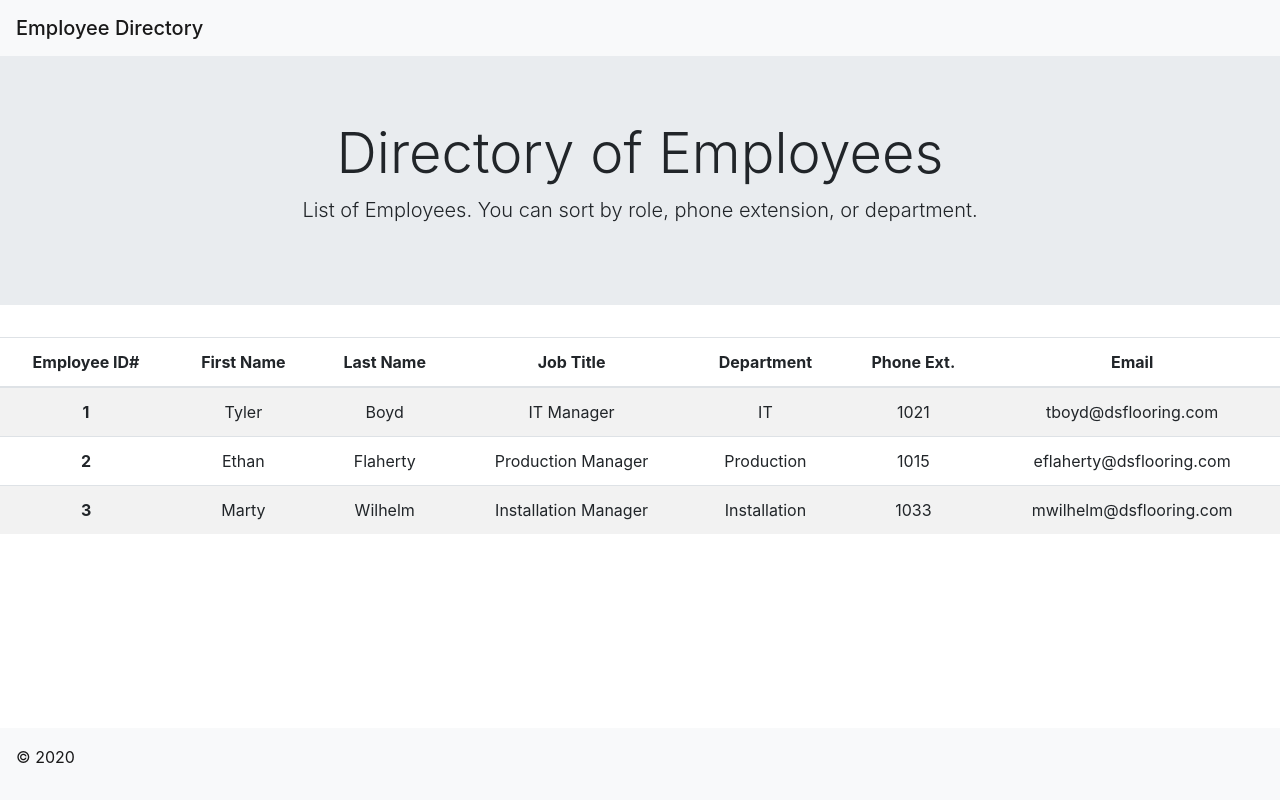
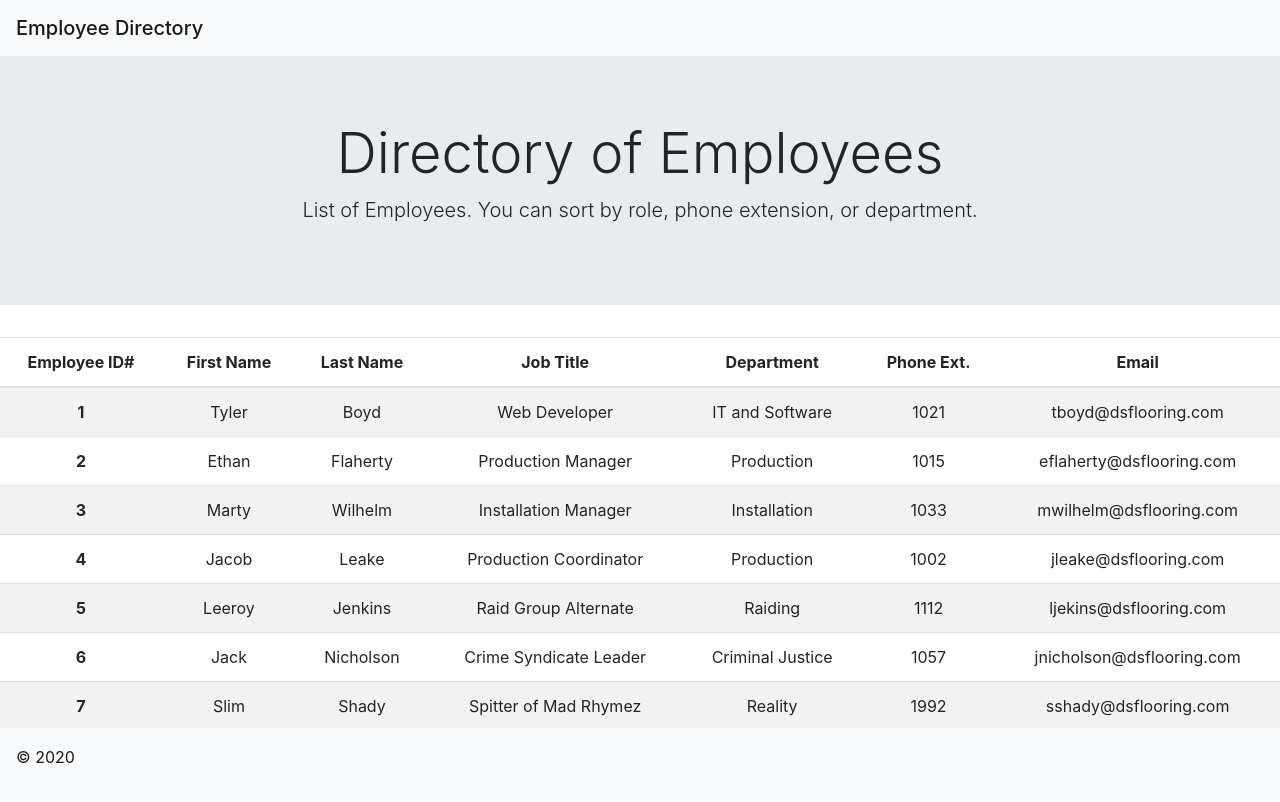
Before and after one commit to tboyd4/employee-dir, a React (Create React App) app: page / in a window 1280 px wide. Shown: the top 802 px of the page. Built offline with nearby package versions, Linux system fonts and the light colour scheme.

Commit message:
brings in data from json, loops over and displays in rows on table

```diff
--- a/src/components/DirectoryTable.js
+++ b/src/components/DirectoryTable.js
@@ -3,6 +3,9 @@ import React from "react";
 function DirectoryTable(props) {
   // bring in employee data as props here.
   // will loop through employee data and display below
+
+  let arrayOfEmployees = props.employeeData.employees
+  console.log(arrayOfEmployees);
   return (
     <table className="table table-striped">
       <thead>
@@ -17,33 +20,17 @@ function DirectoryTable(props) {
         </tr>
       </thead>
       <tbody>
-        <tr>
-          <th scope="row">1</th>
-          <td>Tyler</td>
-          <td>Boyd</td>
-          <td>IT Manager</td>
-          <td>IT</td>
-          <td>1021</td>
-          <td>tboyd@dsflooring.com</td>
-        </tr>
-        <tr>
-          <th scope="row">2</th>
-          <td>Ethan</td>
-          <td>Flaherty</td>
-          <td>Production Manager</td>
-          <td>Production</td>
-          <td>1015</td>
-          <td>eflaherty@dsflooring.com</td>
-        </tr>
-        <tr>
-          <th scope="row">3</th>
-          <td>Marty</td>
-          <td>Wilhelm</td>
-          <td>Installation Manager</td>
-          <td>Installation</td>
-          <td>1033</td>
-          <td>mwilhelm@dsflooring.com</td>
-        </tr>
+      {arrayOfEmployees.map(employee => (
+          <tr>
+            <th scope="row">{employee.id}</th>
+            <td>{employee.firstName}</td>
+            <td>{employee.lastName}</td>
+            <td>{employee.jobTitle}</td>
+            <td>{employee.department}</td>
+            <td>{employee.phoneExt}</td>
+            <td>{employee.email}</td>
+          </tr>
+        ))}
       </tbody>
     </table>
   );
--- a/src/components/FootNav.js
+++ b/src/components/FootNav.js
@@ -1,8 +1,10 @@
 import React from "react";
+import './css/FootNav.css';
+
 
 function FootNav() {
   return (
-    <div className="container">
+    <div className="container" id="footstuff">
       <div className="row">
         <div className="col align-self-center">
           <nav className="navbar fixed-bottom navbar-light bg-light">
--- /dev/null
+++ b/src/components/css/FootNav.css
@@ -0,0 +1,3 @@
+#footstuff {
+    margin-top: 125px
+}
--- a/src/containers/App.js
+++ b/src/containers/App.js
@@ -1,5 +1,7 @@
 import React from 'react';
 import './App.css';
+
+import EmployeeData from '../db/employee.json';
 
 import Navigation from '../components/Navigation';
 import Jumbotron from '../components/Jumbotron';
@@ -21,7 +23,7 @@ class App extends React.Component {
       <div className="App">
         <Navigation />
         <Jumbotron />
-        <DirectoryTable />
+        <DirectoryTable employeeData={EmployeeData} />
         <FootNav />
       </div>
     );
--- /dev/null
+++ b/src/db/employee.json
@@ -0,0 +1,67 @@
+{
+  "employees": [
+    {
+      "id": 1,
+      "firstName": "Tyler",
+      "lastName": "Boyd",
+      "jobTitle": "Web Developer",
+      "department": "IT and Software",
+      "phoneExt": 1021,
+      "email": "tboyd@dsflooring.com"
+    },
+    {
+      "id": 2,
+      "firstName": "Ethan",
+      "lastName": "Flaherty",
+      "jobTitle": "Production Manager",
+      "department": "Production",
+      "phoneExt": 1015,
+      "email": "eflaherty@dsflooring.com"
+    },
+    {
+      "id": 3,
+      "firstName": "Marty",
+      "lastName": "Wilhelm",
+      "jobTitle": "Installation Manager",
+      "department": "Installation",
+      "phoneExt": 1033,
+      "email": "mwilhelm@dsflooring.com"
+    },
+    {
+      "id": 4,
+      "firstName": "Jacob",
+      "lastName": "Leake",
+      "jobTitle": "Production Coordinator",
+      "department": "Production",
+      "phoneExt": 1002,
+      "email": "jleake@dsflooring.com"
+    },
+    {
+      "id": 5,
+      "firstName": "Leeroy",
+      "lastName": "Jenkins",
+      "jobTitle": "Raid Group Alternate",
+      "department": "Raiding",
+      "phoneExt": 1112,
+      "email": "ljekins@dsflooring.com"
+    },
+    {
+      "id": 6,
+      "firstName": "Jack",
+      "lastName": "Nicholson",
+      "jobTitle": "Crime Syndicate Leader",
+      "department": "Criminal Justice",
+      "phoneExt": 1057,
+      "email": "jnicholson@dsflooring.com"
+    },
+    {
+      "id": 7,
+      "firstName": "Slim",
+      "lastName": "Shady",
+      "jobTitle": "Spitter of Mad Rhymez",
+      "department": "Reality",
+      "phoneExt": 1992,
+      "email": "sshady@dsflooring.com"
+    }
+  ]
+}
```
